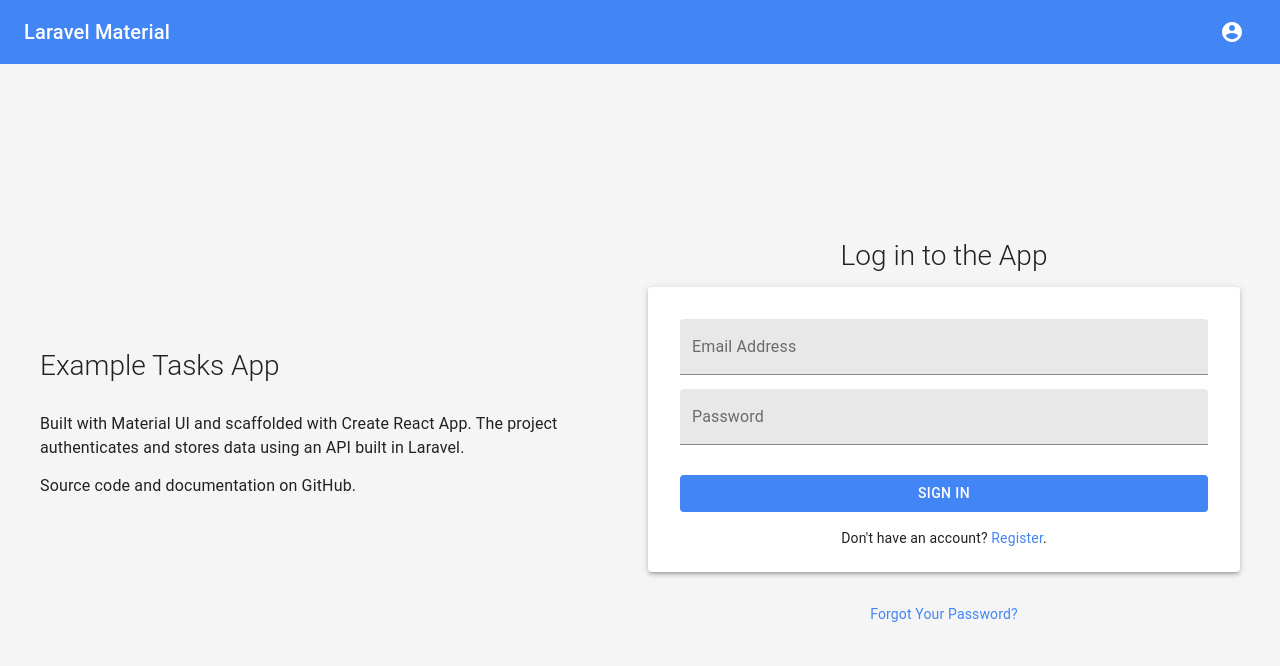
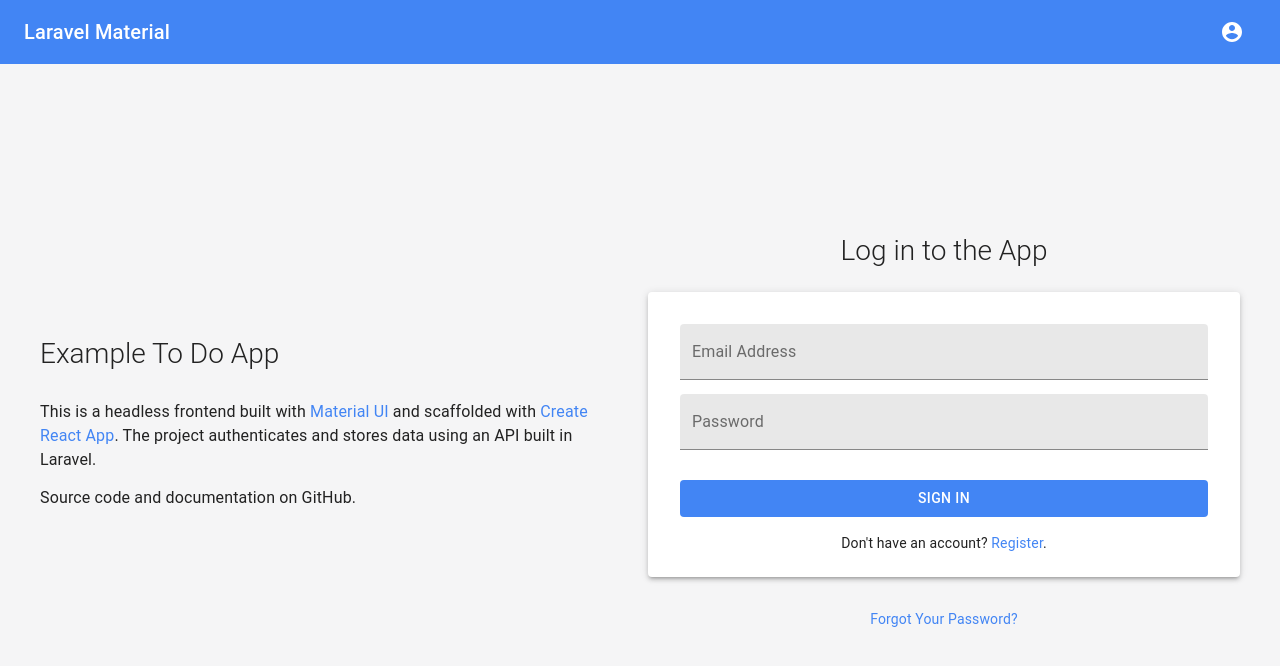
Before and after one commit to devinsays/laravel-react-material, a React (Create React App) app: page / in a window 1280 px wide. Shown: the top 666 px of the page. Built offline with nearby package versions, Linux system fonts and the light colour scheme; the HTML template or start-up script is replaced by a standard one.

Commit message:
Update documentation links.

```diff
--- a/src/components/LoginForm.js
+++ b/src/components/LoginForm.js
@@ -119,9 +119,11 @@ function LoginForm(props) {
 
   return (
     <div>
-      <Typography component="h3" variant="h3" align="center">
-        Log in to the App
-      </Typography>
+      <Box mb={3}>
+        <Typography component="h3" variant="h3" align="center">
+          Log in to the App
+        </Typography>
+      </Box>
 
       <Paper elevation={3}>
         <Box p={4} pb={3}>
--- a/src/pages/Home.js
+++ b/src/pages/Home.js
@@ -8,12 +8,18 @@ export default function Home() {
     <Grid container spacing={2} justify="center" alignItems="center">
       <Grid item xs={12} sm={6}>
         <Typography component="h2" variant="h3">
-          Example Tasks App
+          Example To Do App
         </Typography>
         <Box py={2} pr={4}>
           <Typography>
-            Built with Material UI and scaffolded with Create React App. The
-            project authenticates and stores data using an API built in Laravel.
+            This is a headless frontend built with{' '}
+            <a href="https://material-ui.com/">Material UI</a> and scaffolded
+            with{' '}
+            <a href="https://reactjs.org/docs/create-a-new-react-app.html">
+              Create React App
+            </a>
+            . The project authenticates and stores data using an API built in
+            Laravel.
           </Typography>
           <Typography>Source code and documentation on GitHub.</Typography>
         </Box>
--- a/src/pages/Register.js
+++ b/src/pages/Register.js
@@ -147,8 +147,13 @@ function Register(props) {
 
   return (
     <Container maxWidth="sm">
+      <Box mb={3}>
+        <Typography component="h3" variant="h3" align="center">
+          Register for the App
+        </Typography>
+      </Box>
       <Paper elevation={3}>
-        <Box p={4} pb={3}>
+        <Box pt={2} pr={4} pb={4} pl={4}>
           {success && (
             <MuiAlert severity="success">
               Registration successful.
```
